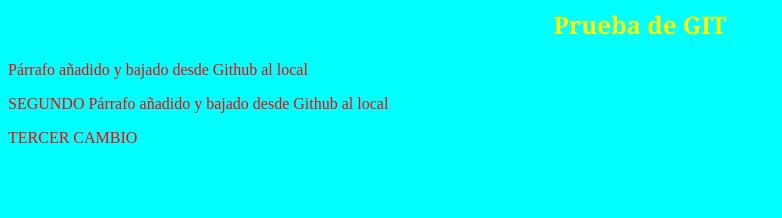
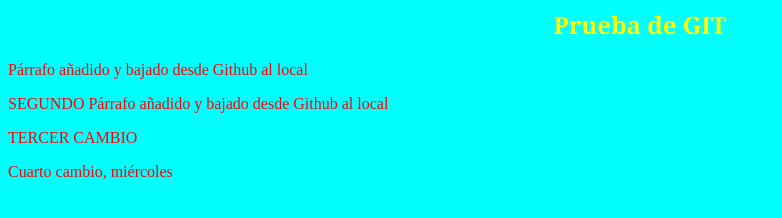
Before and after one commit to Crepuscular1968/CursoGit2, a plain HTML site: page index.html in a window 1280 px wide. Shown: the whole page, without its empty margins (0-782 px from the left). Drawn offline with Linux system fonts and the light colour scheme.

Commit message:
Update index.html

```diff
--- a/index.html
+++ b/index.html
@@ -7,5 +7,6 @@
     <p>Párrafo añadido y bajado desde Github al local</p>
     <p>SEGUNDO Párrafo añadido y bajado desde Github al local</p>
     <p>TERCER CAMBIO</p>
+    <p>Cuarto cambio, miércoles</p>
 </body>
 </html>
```
